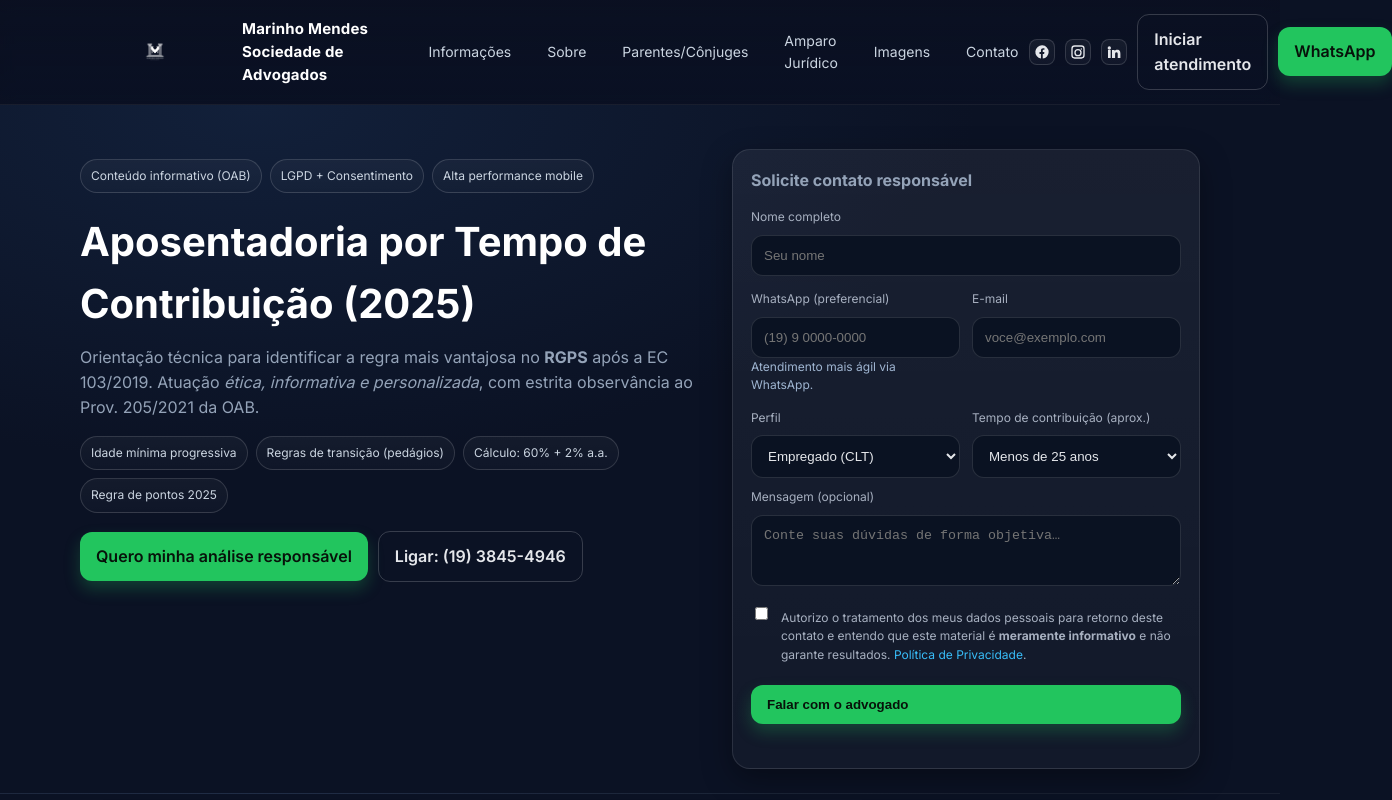
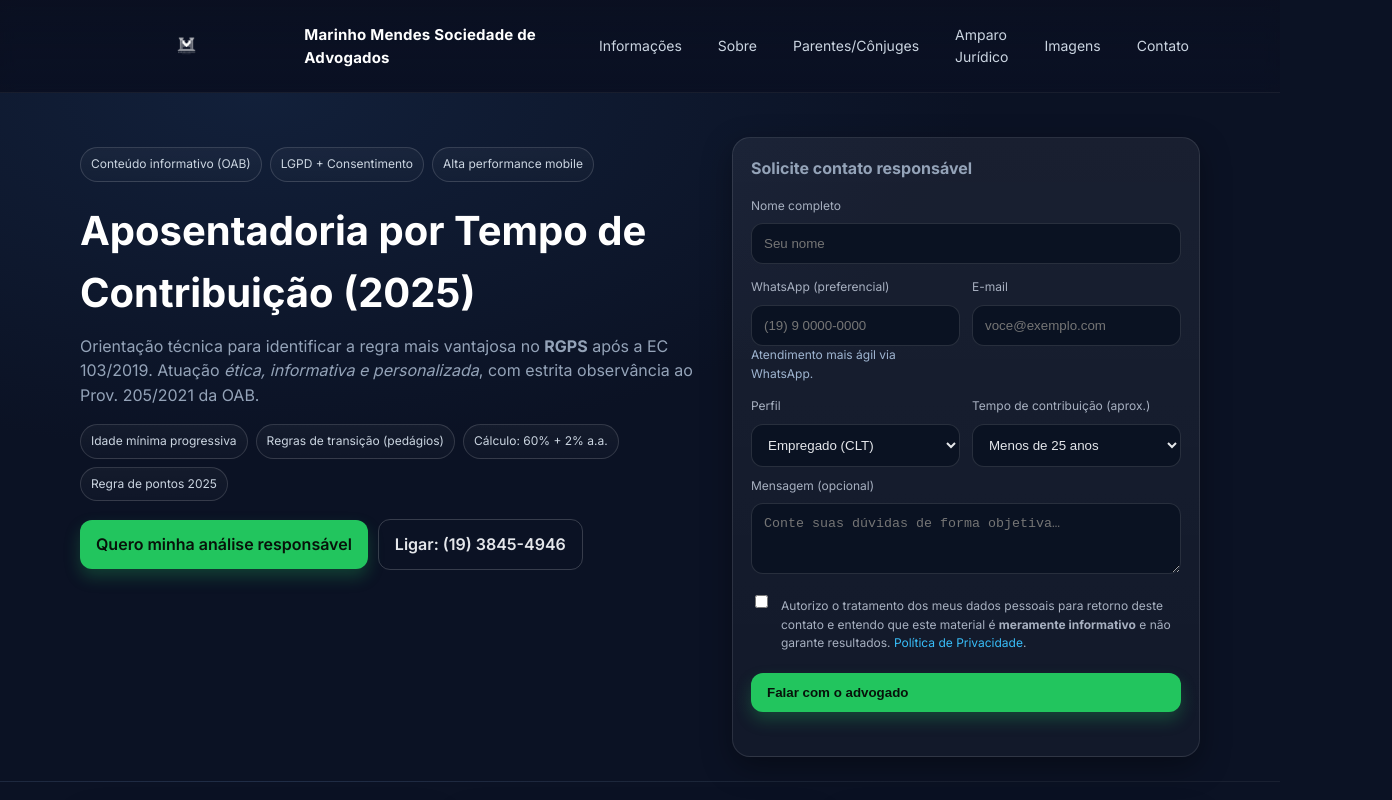
Before and after one commit to juanmmendes/aposentadoria-tempo, a plain HTML site: page index.html in a window 1280 px wide. Shown: the top 800 px of the page, 1392 px wide, since content can reach past the window. Drawn offline with Linux system fonts and the light colour scheme.

Commit message:
Alterações para responsividade

```diff
--- a/index.html
+++ b/index.html
@@ -205,22 +205,6 @@
         <a href="#imagens">Imagens</a>
         <a href="#form">Contato</a>
       </nav>
-      <div class="cta-row">
-        <div class="social-icons" aria-label="Redes sociais">
-          <a class="icon" href="https://www.facebook.com/marinhomendesadv" target="_blank" rel="noopener" aria-label="Facebook">
-            <svg viewBox="0 0 24 24" aria-hidden="true"><path d="M22 12a10 10 0 1 0-11.56 9.9v-7h-2.2V12h2.2V9.8c0-2.17 1.29-3.37 3.27-3.37.95 0 1.95.17 1.95.17v2.14h-1.1c-1.09 0-1.43.68-1.43 1.37V12h2.44l-.39 2.9h-2.05v7A10 10 0 0 0 22 12z"/></svg>
-          </a>
-          <a class="icon" href="https://www.instagram.com/marinhomendesadv" target="_blank" rel="noopener" aria-label="Instagram">
-            <svg viewBox="0 0 24 24" aria-hidden="true"><path d="M7 2h10a5 5 0 0 1 5 5v10a5 5 0 0 1-5 5H7a5 5 0 0 1-5-5V7a5 5 0 0 1 5-5zm0 2a3 3 0 0 0-3 3v10a3 3 0 0 0 3 3h10a3 3 0 0 0 3-3V7a3 3 0 0 0-3-3H7zm5 3.5A5.5 5.5 0 1 1 6.5 13 5.5 5.5 0 0 1 12 7.5zm0 2A3.5 3.5 0 1 0 15.5 13 3.5 3.5 0 0 0 12 9.5zm5-3a1 1 0 1 1-1 1 1 1 0 0 1 1-1z"/></svg>
-          </a>
-          <a class="icon" href="https://www.linkedin.com/company/14030512/" target="_blank" rel="noopener" aria-label="LinkedIn">
-            <svg viewBox="0 0 24 24" aria-hidden="true"><path d="M4.98 3.5a2.5 2.5 0 1 1 0 5 2.5 2.5 0 0 1 0-5zM3 8.98h4v12.02H3zM9 8.98h3.84v1.64h.05c.54-.98 1.86-2 3.84-2 4.1 0 4.86 2.7 4.86 6.2v6.18h-4v-5.48c0-1.31-.02-3-1.83-3-1.83 0-2.11 1.42-2.11 2.9v5.58H9z"/></svg>
-          </a>
-        </div>
-        <a class="btn btn-outline" href="#form" aria-label="Ir ao formulário">Iniciar atendimento</a>
-        <a class="btn btn-primary" href="https://wa.me/5519974100605" target="_blank" rel="noopener" aria-label="Falar no WhatsApp">WhatsApp</a>
-        <button class="menu-toggle" type="button" aria-label="Abrir menu" aria-expanded="false">Menu</button>
-      </div>
     </div>
   </header>
 
```
